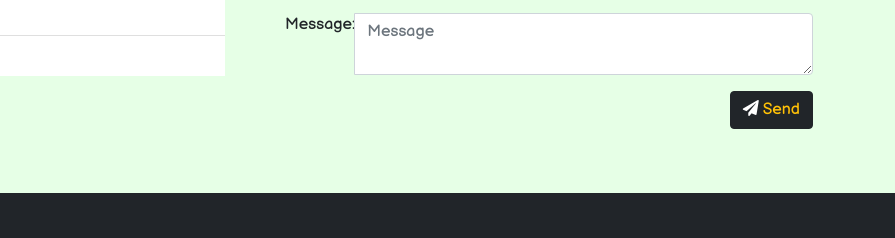
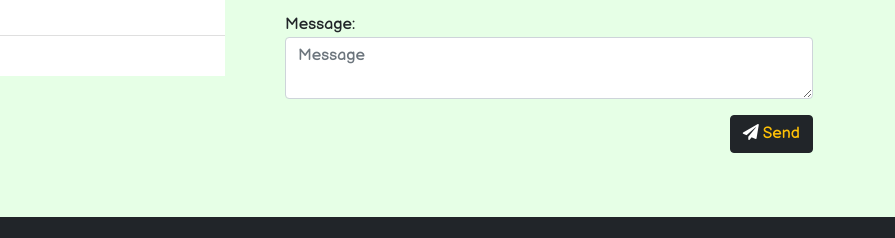
Before and after one commit to NaveenCScgr/NGO-Website, a plain HTML site: page index.html in a window 1280 px wide. Shown: the part 4882-5120 px from the top of the page, 385-1280 px from the left. Drawn offline with nearby package versions, Linux system fonts and the light colour scheme.

Commit message:
Update index.html

```diff
--- a/index.html
+++ b/index.html
@@ -348,7 +348,7 @@
                 	<label class="form-lable" for="email">Email:</label>
                 	<input type="email" name="email" class="form-control" id="email" placeholder="name@example.com" required>
                 </div>
-                <div class="mb-3 input-group">
+                <div class="mb-3">
                 	<label class="form-lable" for="message">Message:</label>
                 	<textarea class="form-control" name="message" placeholder="Message" required></textarea>
                 </div>
```
